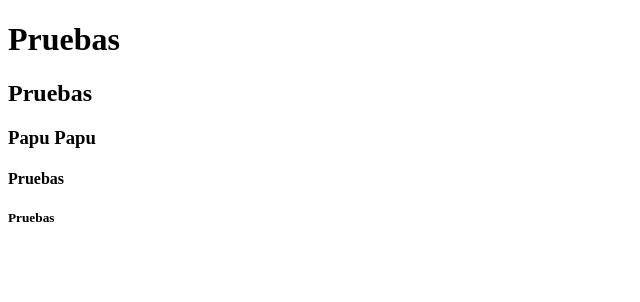
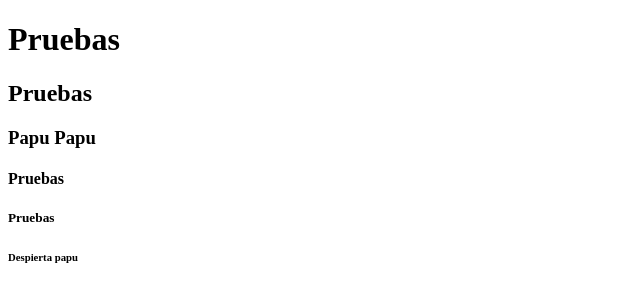
Before and after one commit to Luis-miguell/gradiente, a plain HTML site: page index.html in a window 1280 px wide. Shown: the full height of the page, 0-640 px from the left. Drawn offline with Linux system fonts and the light colour scheme.

Commit message:
prueba rebase en true

```diff
--- a/index.html
+++ b/index.html
@@ -11,5 +11,6 @@
     <h3>Papu Papu</h3>
     <h4>Pruebas</h4>
     <h5>Pruebas</h5>
+    <h6>Despierta papu</h6>
 </body>
 </html>
```
